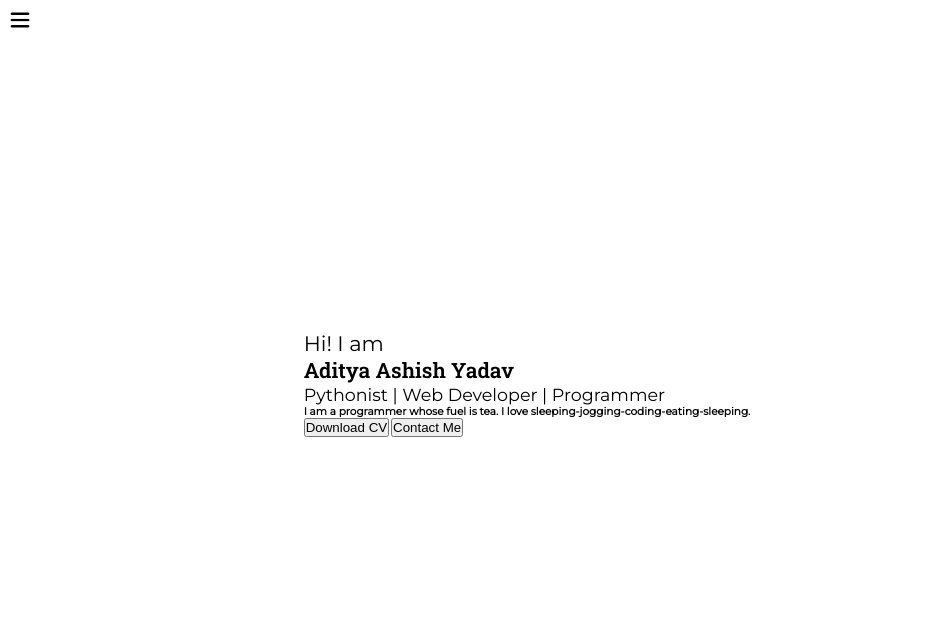
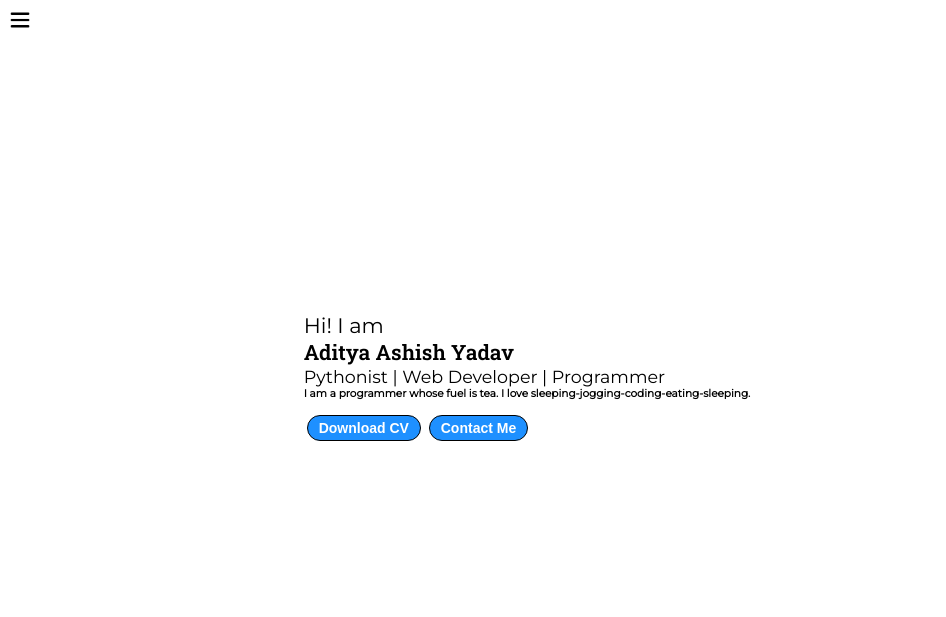
Before and after one commit to ADI685/Portfolio, a plain HTML site: page myIntro.htm in a window 1280 px wide. Shown: the top 617 px of the page, without its empty margins (0-946 px from the left). Drawn offline with Linux system fonts and the light colour scheme.

Commit message:
Update myIntro.htm

```diff
--- a/myIntro.htm
+++ b/myIntro.htm
@@ -32,8 +32,8 @@
             <div class="about">Pythonist | Web Developer | Programmer</div>
             <div class="moreabout">I am a programmer whose fuel is tea. I love sleeping-jogging-coding-eating-sleeping.</div>
             <div class="dowcv">
-              <button class="CV">Download CV</button>
-              <button class="contactme">Contact Me</button>
+              <a href="/pages/19104004_resume.pdf" target="_blank"> <button class="CV btn">Download CV</button></a>
+              <a href=".\Contact.htm"><button class="contactme btn">Contact Me</button></a>
             </div>
           </div>
           <div id="devpic" class="pic"><img src=".\images\dev.png" alt="Aditya" /></div>
```
